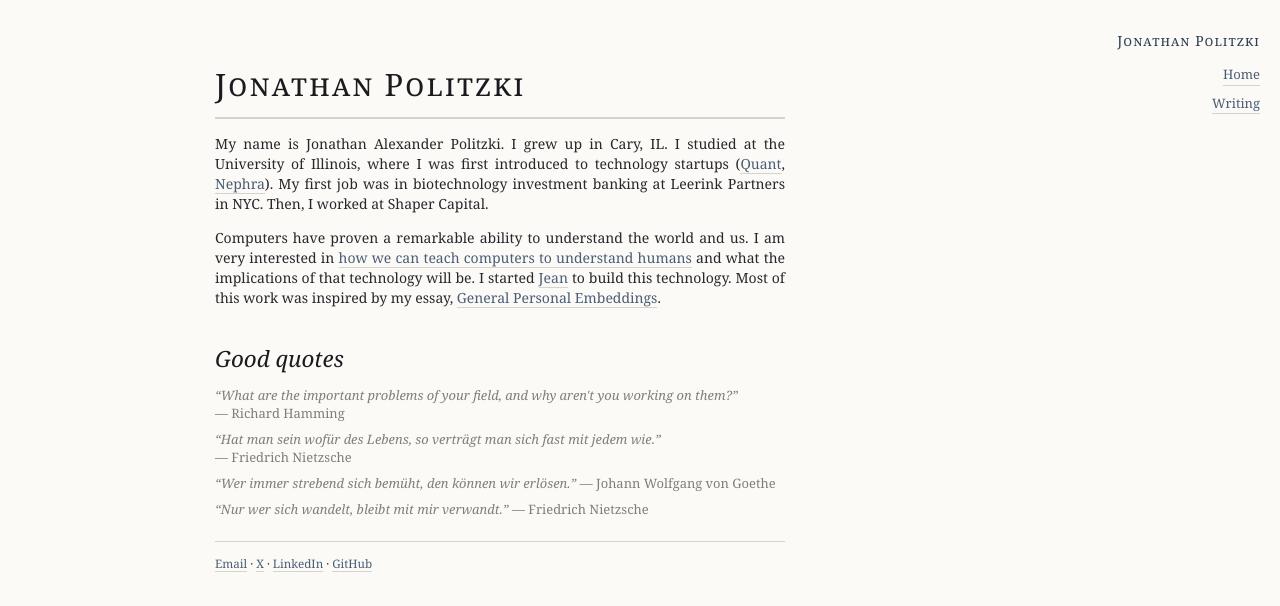
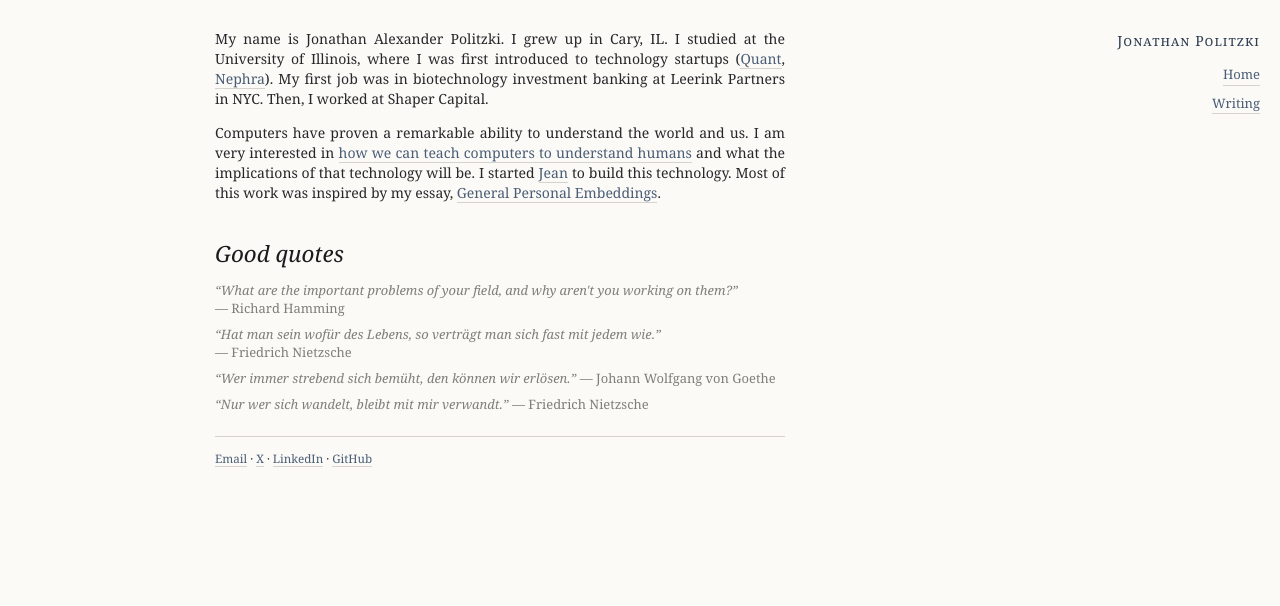
Before and after one commit to jonathan-politzki/personal-website-2026, a Next.js app: page / in a window 1280 px wide. Shown: the top 606 px of the page. Built offline with nearby package versions, Linux system fonts and the light colour scheme.

Commit message:
Drop the duplicate name heading on the homepage
The menu already shows the name on every page, so the homepage h1
repeated it directly beneath.

Co-Authored-By: Claude Opus 5.5 <noreply@anthropic.com>
Claude-Session: https://claude.ai/code/session_01Weq8ZLPjkHz5oFm1FwwgR9

```diff
--- a/src/app/page.tsx
+++ b/src/app/page.tsx
@@ -31,8 +31,6 @@ const connect = [
 export default function Home() {
   return (
     <main>
-      <h1>Jonathan Politzki</h1>
-
       <p>
         My name is Jonathan Alexander Politzki. I grew up in Cary, IL. I studied at the
         University of Illinois, where I was first introduced to technology startups (
```
